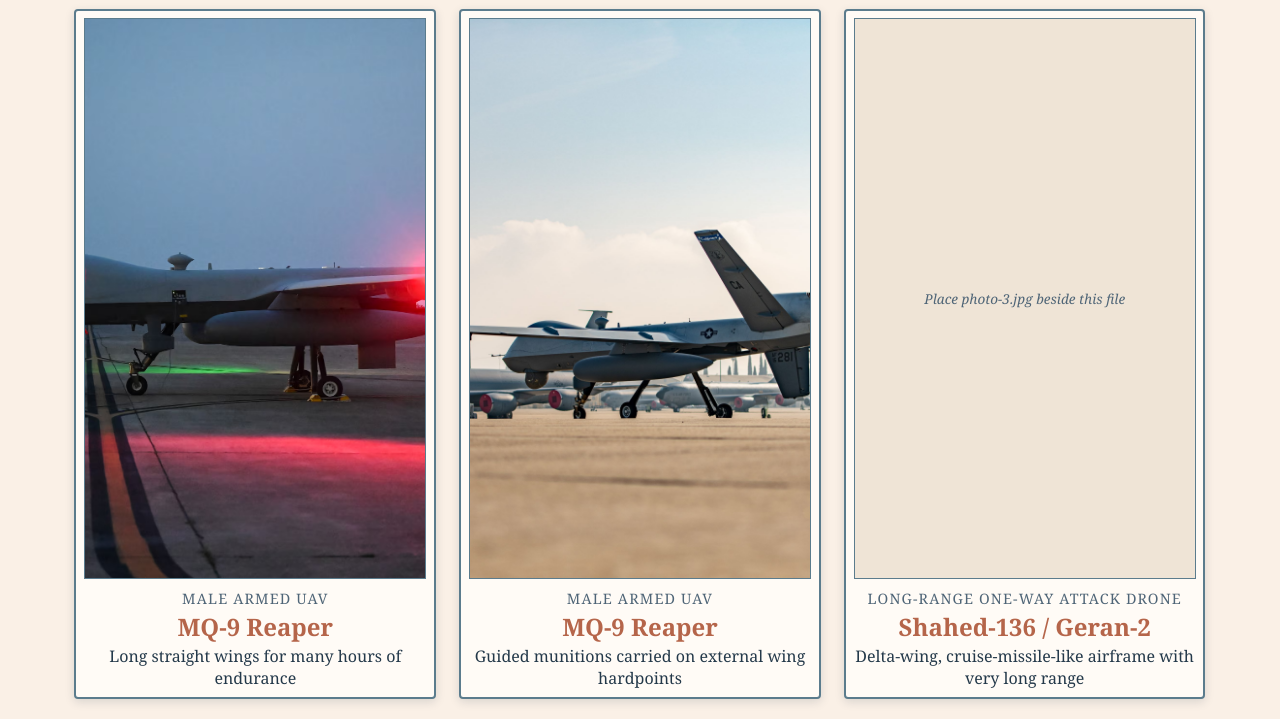
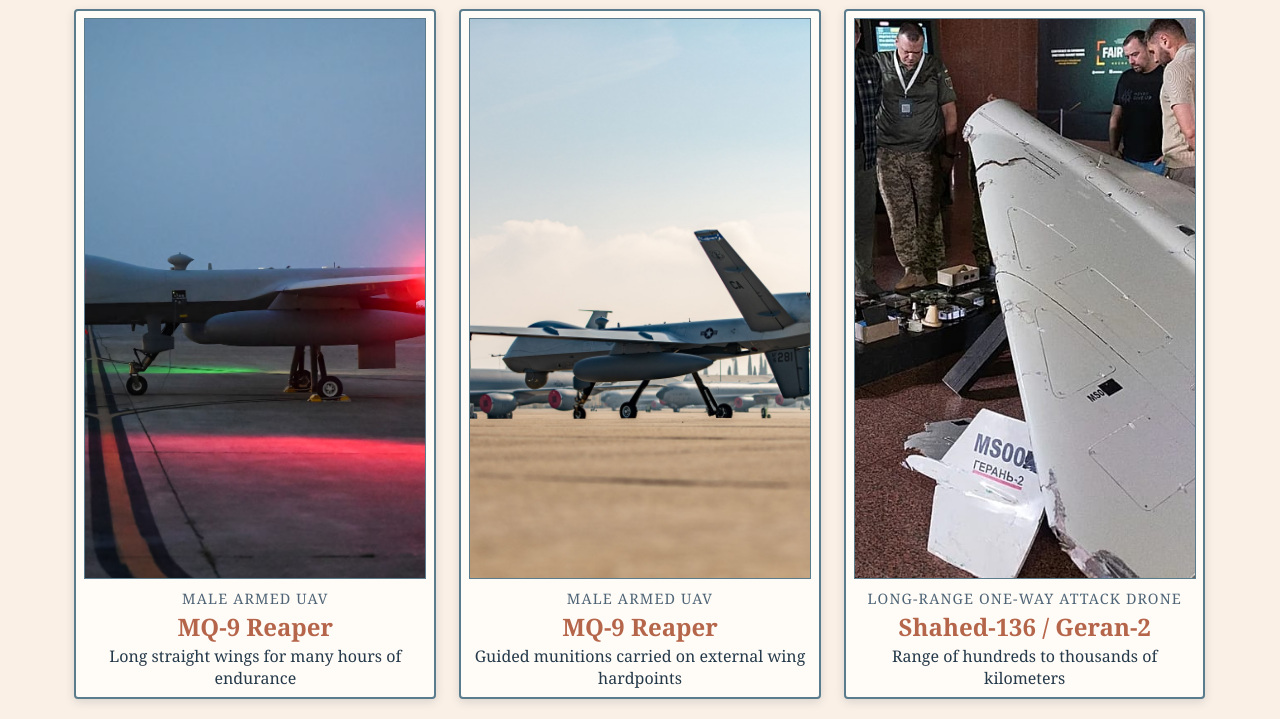
Before and after one commit to ThomasDay/AIWarfareDebateSeries, a plain HTML site: page drone-examples-2/drone-examples-2.html in a window 1280 px wide. Shown: the part 81-800 px from the top of the page. Drawn offline with Linux system fonts and the light colour scheme.

Commit message:
Add files via upload

```diff
--- a/drone-examples-2/drone-examples-2.html
+++ b/drone-examples-2/drone-examples-2.html
@@ -129,13 +129,13 @@
 
     <figure>
       <div class="photo">
-        Place photo-3.jpg beside this file
-        <img src="photo-3.jpg" alt="Shahed-136 / Geran-2" onerror="this.remove()">
+        Place photo-5.jpg beside this file
+        <img src="photo-5.jpg" alt="Shahed-136 / Geran-2" onerror="this.remove()">
       </div>
       <figcaption>
         <div class="type">Long-range one-way attack drone</div>
         <div class="name">Shahed-136 / Geran-2</div>
-        <div class="attr">Delta-wing, cruise-missile-like airframe with very long range</div>
+        <div class="attr">Range of hundreds to thousands of kilometers</div>
       </figcaption>
     </figure>
 
```
